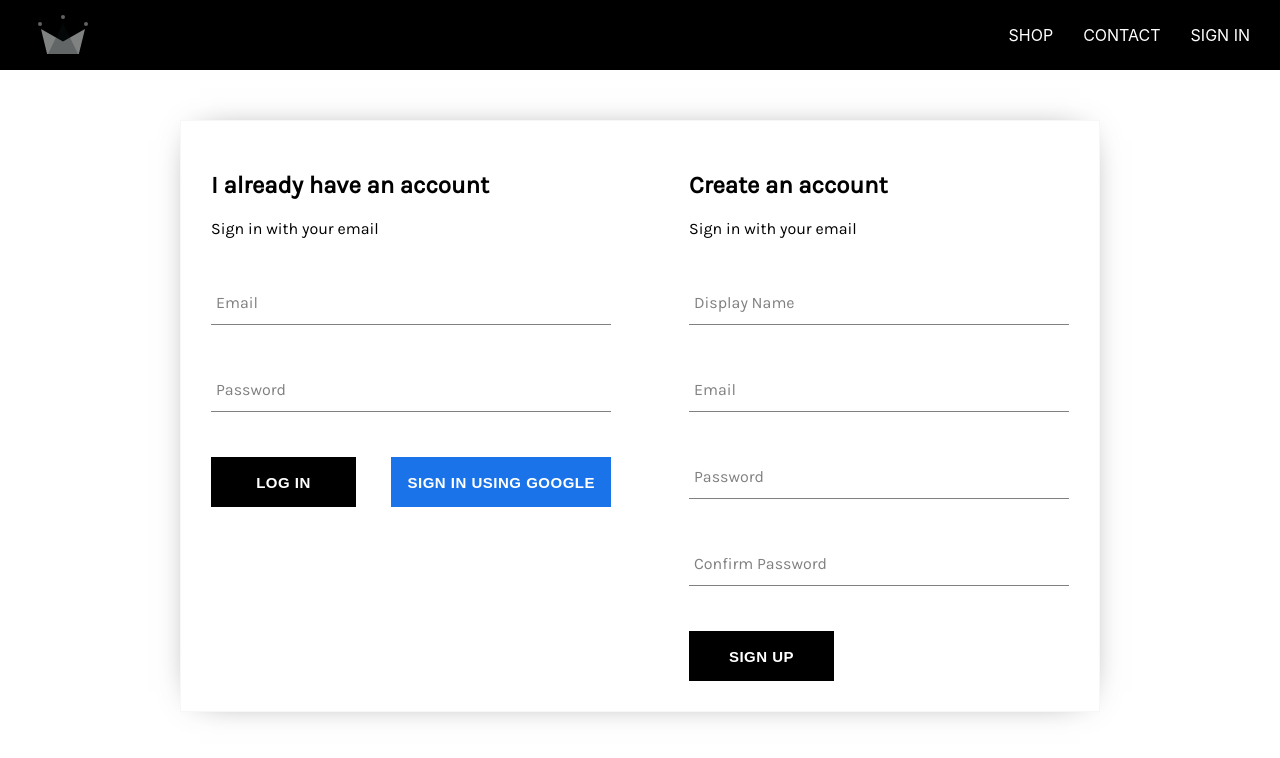
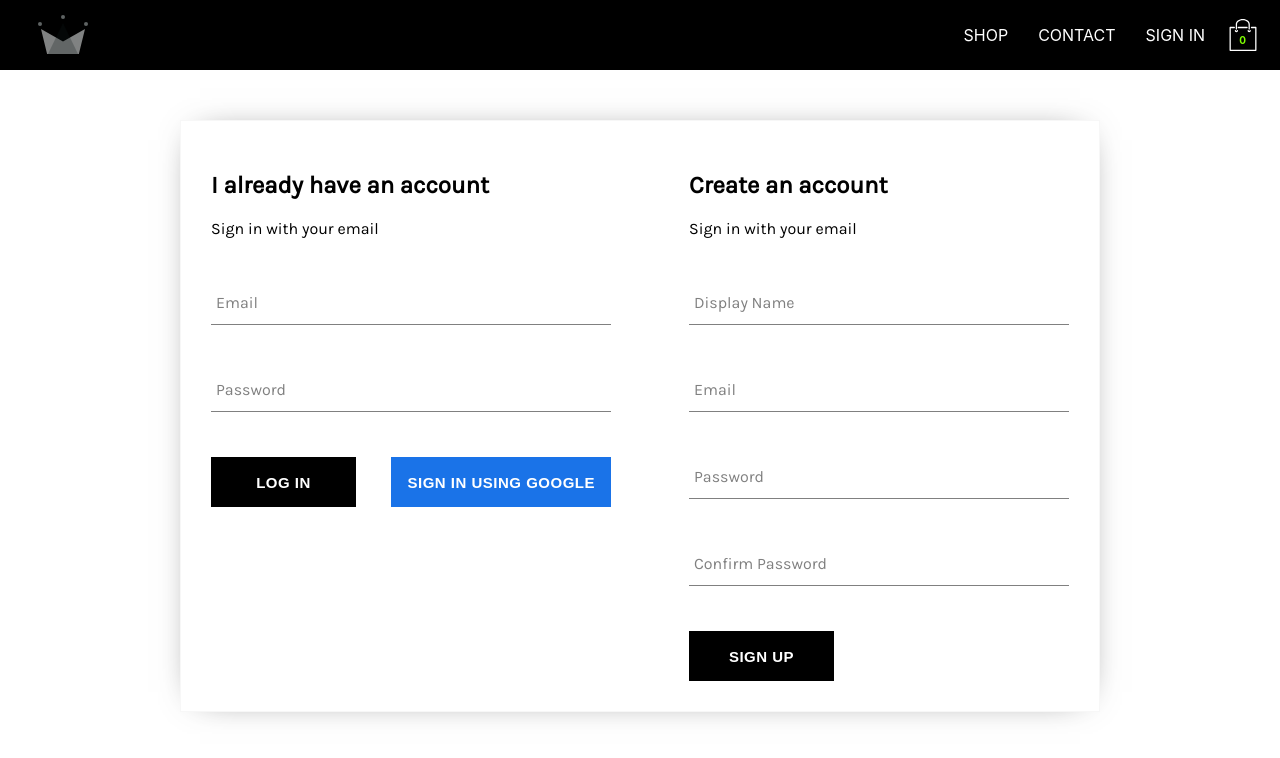
Before and after one commit to mircea2000/r-commerce, a React (Create React App) app: page /signin in a window 1280 px wide. Shown: the top 758 px of the page. Built offline with nearby package versions, Linux system fonts and the light colour scheme; no server answers.

Commit message:
added cart

```diff
--- /dev/null
+++ b/src/components/cart-dropdown/cart-dropdown.component.jsx
@@ -0,0 +1,13 @@
+import React from 'react';
+
+import CustomButton from '../custom-button/custom-button.component'
+import './cart-dropdown.styles.scss';
+
+const CartDropdown = () => (
+    <div className="cart-dropdown">
+        <div className="cart-items"/>
+        <CustomButton>GO TO CHECKOUT</CustomButton>
+
+    </div>
+)
+export default CartDropdown
--- /dev/null
+++ b/src/components/cart-dropdown/cart-dropdown.styles.scss
@@ -0,0 +1,27 @@
+.cart-dropdown {
+    position: absolute;
+    width: 240px;
+    height: 340px;
+    display: flex;
+    flex-direction: column;
+    padding: 20px;
+    border: 1px solid black;
+    background-color: white;
+    top: 69px;
+    right: 22px;
+    z-index: 5;
+    box-shadow: 0 0 25px -10px rgba(0, 0, 0, .5);
+    z-index: 5;
+
+    .cart-items {
+        height: 240px;
+        display: flex;
+        flex-direction: column;
+        overflow-y: auto;
+        overflow-x: hidden;
+    }
+
+    button {
+      margin-top: auto;
+    }
+  }
--- /dev/null
+++ b/src/components/cart-icon/cart-icon.component.jsx
@@ -0,0 +1,19 @@
+import React from 'react';
+
+import {ReactComponent as ShoppingIcon} from '../../assets/images/shopping-bag.svg'
+
+import { connect } from 'react-redux'
+import { toggleCartHidden } from '../../redux/cart/cart.actions'
+
+import './cart-icon.styles.scss';
+
+const CartIcon = ({ toggleCartHidden }) => (
+    <div className="cart-icon" onClick={toggleCartHidden}>
+        <ShoppingIcon className="shopping-icon" />
+        <span className="item-count">0</span>
+    </div>
+)
+const mapDispatchToProps = dispatch => ({
+    toggleCartHidden: () => dispatch(toggleCartHidden())
+})
+export default connect(null, mapDispatchToProps)(CartIcon)
--- /dev/null
+++ b/src/components/cart-icon/cart-icon.styles.scss
@@ -0,0 +1,22 @@
+.cart-icon {
+    width: 45px;
+    height: 45px;
+    position: relative;
+    display: flex;
+    align-items: center;
+    justify-content: center;
+    cursor: pointer;
+
+    .shopping-icon {
+      width: 32px;
+      height: 32px;
+    }
+
+    .item-count {
+      position: absolute;
+      font-size: 10px;
+      font-weight: bold;
+      bottom: 12px;
+      color: chartreuse;
+    }
+  }
--- a/src/components/header/header.component.jsx
+++ b/src/components/header/header.component.jsx
@@ -4,7 +4,9 @@
 import './header.styles.scss'
 import { Link } from 'react-router-dom'
 import { connect } from 'react-redux'
-const Header = ({currentUser}) => {
+import CartIcon from '../cart-icon/cart-icon.component'
+import CartDropdown from '../cart-dropdown/cart-dropdown.component'
+const Header = ({currentUser, hidden}) => {
     return (
         <div className="header">
             <div className="logo-container">
@@ -20,12 +22,19 @@
                     <div className="option" onClick={() => auth.signOut()}> SIGN OUT</div>
                     : <Link to='/signin' className="option">SIGN IN</Link>
                 }
+                <CartIcon/>
+                {
+                    hidden ? null : <CartDropdown/>
+                }
+
             </div>
         </div>
     );
 };
 
-const mapStateToProps = state => ({
-    currentUser: state.user.currentUser
+const mapStateToProps = ({user: { currentUser}, cart: {hidden}}) => ({
+    // currentUser: state.user.currentUser
+    currentUser,
+    hidden
 })
 export default connect(mapStateToProps)(Header);
--- /dev/null
+++ b/src/redux/cart/cart.actions.js
@@ -0,0 +1,5 @@
+import CartActionTypes  from './cart.types'
+
+export const toggleCartHidden = () => ({
+    type: CartActionTypes.TOGGLE_CART_HIDDEN
+})
--- /dev/null
+++ b/src/redux/cart/cart.reducer.js
@@ -0,0 +1,18 @@
+import CartActionTypes from './cart.types'
+
+const INITIAL_STATE = {
+    hidden: true
+}
+const cartReducer = (state = INITIAL_STATE, action) => {
+    switch (action.type) {
+        case CartActionTypes.TOGGLE_CART_HIDDEN:
+            return {
+                ...state,
+                hidden: !state.hidden
+            }
+        default:
+            return state;
+    }
+}
+
+export default cartReducer;
--- /dev/null
+++ b/src/redux/cart/cart.types.js
@@ -0,0 +1,4 @@
+const CartActionTypes = {
+    TOGGLE_CART_HIDDEN: 'TOGGLE_CART_HIDDEN'
+};
+export default CartActionTypes
--- a/src/redux/root-reducer.js
+++ b/src/redux/root-reducer.js
@@ -1,9 +1,7 @@
 import {combineReducers} from 'redux';
-
 import userReducer from './user/user.reducer';
-
-
-
+import cartReducer from './cart/cart.reducer'
 export default combineReducers({
-    user: userReducer
+    user: userReducer,
+    cart: cartReducer
 });
--- a/src/redux/user/user.actions.js
+++ b/src/redux/user/user.actions.js
@@ -1,5 +1,5 @@
 import {UserActionTypes} from './user.types'
 export const setCurrentUser = user => ({
-    type: UserActionTypes.SET_CURRENT_USER,
+    type: UserActionTypes.TOGGLE_CART_HIDDEN,
     payload: user
 });
```
Also changed, not shown: src/assets/images/shopping-bag.svg (added).
